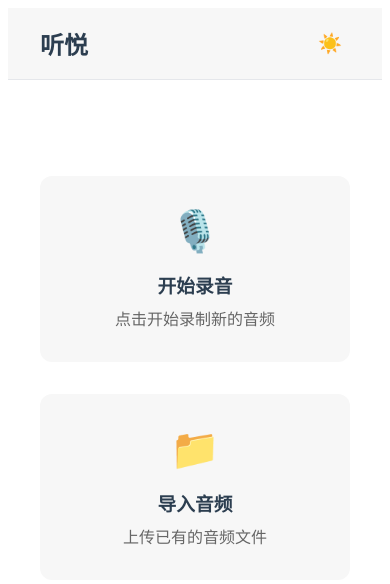
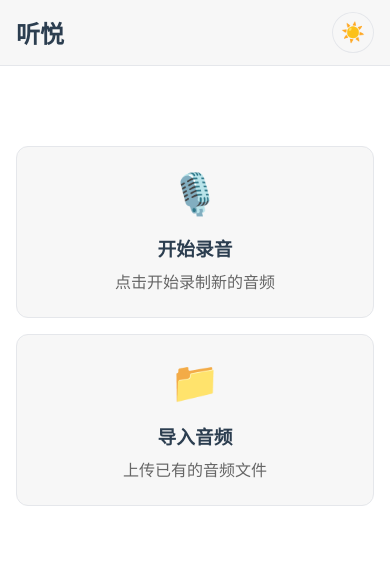
Before and after one commit to Graypigeonhgh/audscript, a Vue app: page / in a window 390 px wide. Shown: the top 584 px of the page. Built offline with nearby package versions, Linux system fonts and the light colour scheme.

Commit message:
解决切换到暗色模式时四周出现白色边框的问题

```diff
--- a/src/App.vue
+++ b/src/App.vue
@@ -109,6 +109,7 @@ const handleExportTranscription = (data) => {
   min-height: 100vh;
   background: var(--primary-bg);
   color: var(--primary-text);
+  transition: background-color 0.3s, color 0.3s;
 }
 
 .navbar {
@@ -118,6 +119,8 @@ const handleExportTranscription = (data) => {
   padding: 1rem 2rem;
   border-bottom: 1px solid var(--border-color);
   background: var(--secondary-bg);
+  backdrop-filter: blur(10px);
+  transition: background-color 0.3s;
 }
 
 .logo h1 {
@@ -127,12 +130,18 @@ const handleExportTranscription = (data) => {
 }
 
 .theme-toggle {
-  background: none;
-  border: none;
+  background: var(--secondary-bg);
+  border: 1px solid var(--border-color);
   font-size: 1.2rem;
   cursor: pointer;
   padding: 0.5rem;
   border-radius: 50%;
+  transition: all 0.3s;
+}
+
+.theme-toggle:hover {
+  transform: scale(1.1);
+  background: var(--accent-color);
 }
 
 .main-content {
@@ -158,12 +167,14 @@ const handleExportTranscription = (data) => {
   border-radius: 12px;
   padding: 2rem;
   cursor: pointer;
-  transition: transform 0.2s, box-shadow 0.2s;
+  transition: all 0.3s;
+  border: 1px solid var(--border-color);
 }
 
 .card:hover {
   transform: translateY(-4px);
-  box-shadow: 0 4px 12px rgba(0, 0, 0, 0.1);
+  box-shadow: 0 4px 20px rgba(0, 0, 0, 0.15);
+  border-color: var(--accent-color);
 }
 
 .card-icon {
@@ -185,4 +196,27 @@ const handleExportTranscription = (data) => {
   flex: 1;
   overflow: hidden;
 }
+
+:deep(*) {
+  scrollbar-width: thin;
+  scrollbar-color: var(--border-color) var(--secondary-bg);
+}
+
+@media (max-width: 768px) {
+  .navbar {
+    padding: 0.75rem 1rem;
+  }
+
+  .main-content {
+    padding: 1rem;
+  }
+
+  .action-cards {
+    gap: 1rem;
+  }
+
+  .card {
+    padding: 1.5rem;
+  }
+}
 </style>
--- a/src/assets/styles/variables.scss
+++ b/src/assets/styles/variables.scss
@@ -1,3 +1,10 @@
+html, body {
+  margin: 0;
+  padding: 0;
+  background-color: var(--primary-bg);
+  transition: background-color 0.3s;
+}
+
 :root {
   --primary-bg: #ffffff;
   --secondary-bg: #f7f7f7;
@@ -8,10 +15,29 @@
 }
 
 [data-theme='dark'] {
-  --primary-bg: #1a1a1a;
-  --secondary-bg: #2d2d2d;
+  --primary-bg: #121212;
+  --secondary-bg: #1e1e1e;
   --primary-text: #e5e5e5;
   --secondary-text: #a0a0a0;
   --accent-color: #60a5fa;
-  --border-color: #404040;
+  --border-color: #333333;
 }
+
+// 添加全局滚动条样式
+::-webkit-scrollbar {
+  width: 8px;
+  height: 8px;
+}
+
+::-webkit-scrollbar-track {
+  background: var(--secondary-bg);
+}
+
+::-webkit-scrollbar-thumb {
+  background: var(--border-color);
+  border-radius: 4px;
+}
+
+::-webkit-scrollbar-thumb:hover {
+  background: var(--secondary-text);
+}
```
